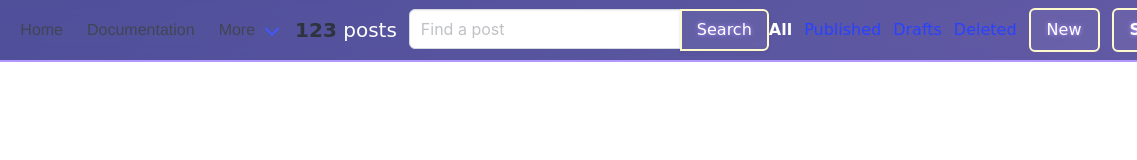
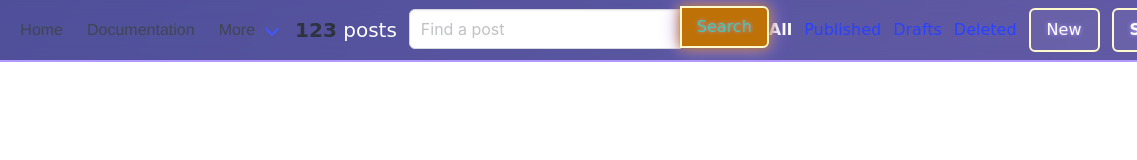
Before and after one commit to ValentinF27/Los-Bit-els-FIUBA, a plain HTML site: page Frontend/index.html in a window 1280 px wide. In both pictures the pointer is over the button "Search". Shown: the full height of the page, 143-1280 px from the left. Drawn offline with nearby package versions, Linux system fonts and the light colour scheme.

Commit message:
se agrega efecto hover en botones con brillo neón, cambio de color y elevación ligera

```diff
--- a/Frontend/style.css
+++ b/Frontend/style.css
@@ -98,3 +98,10 @@ h2.title, h3.title, .title.is-4, .subtitle, p, strong {
   text-shadow: 0 0 4px var(--lila-suave);
   transition: all 0.25s ease;
 }
+
+.button:hover {
+  background-color: var(--naranja-atardecer);
+  color: var(--turquesa);
+  box-shadow: 0 0 12px var(--naranja-atardecer), 0 0 20px var(--lila-suave);
+  transform: translateY(-3px);
+}
```
